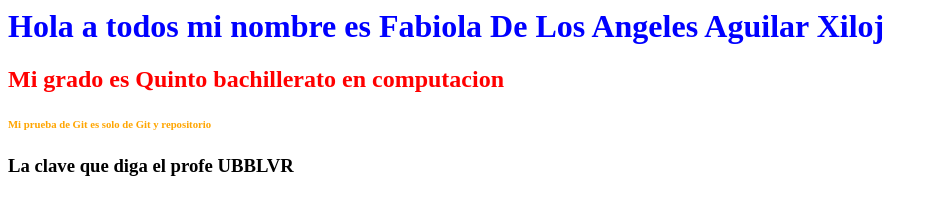
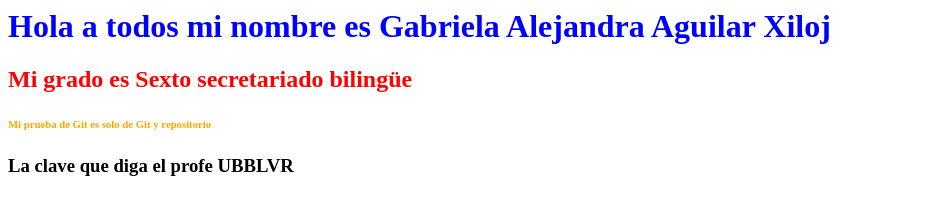
Before and after one commit to Alejandraagui/examen, a plain HTML site: page proyecto/index.html in a window 1280 px wide. Shown: the whole page, without its empty margins (0-937 px from the left). Drawn offline with Linux system fonts and the light colour scheme.

Commit message:
Update index.html

```diff
--- a/proyecto/index.html
+++ b/proyecto/index.html
@@ -4,8 +4,8 @@
 <link href="css/style.css" rel="stylesheet" type="text/css">
 </head>
 <body>
-<h1>Hola a todos mi nombre es Fabiola De Los Angeles Aguilar Xiloj</h1>
-<h2>Mi grado es Quinto bachillerato en computacion</h2>
+<h1>Hola a todos mi nombre es Gabriela Alejandra Aguilar Xiloj</h1>
+<h2>Mi grado es Sexto secretariado bilingüe</h2>
 <h6>Mi prueba de Git es solo de Git y repositorio</h6>
 <h3>La clave que diga el profe UBBLVR</h3>
 </body>
```
